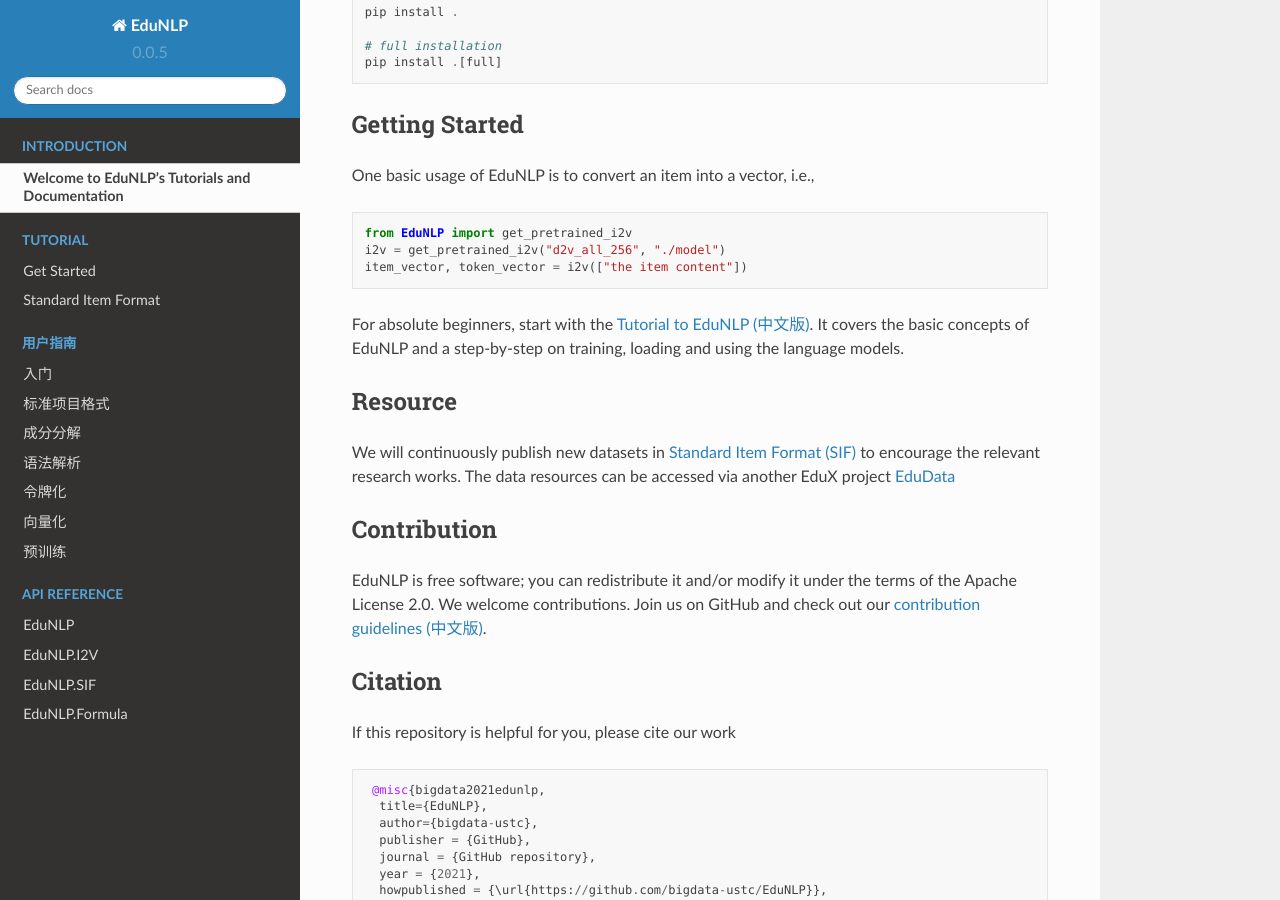
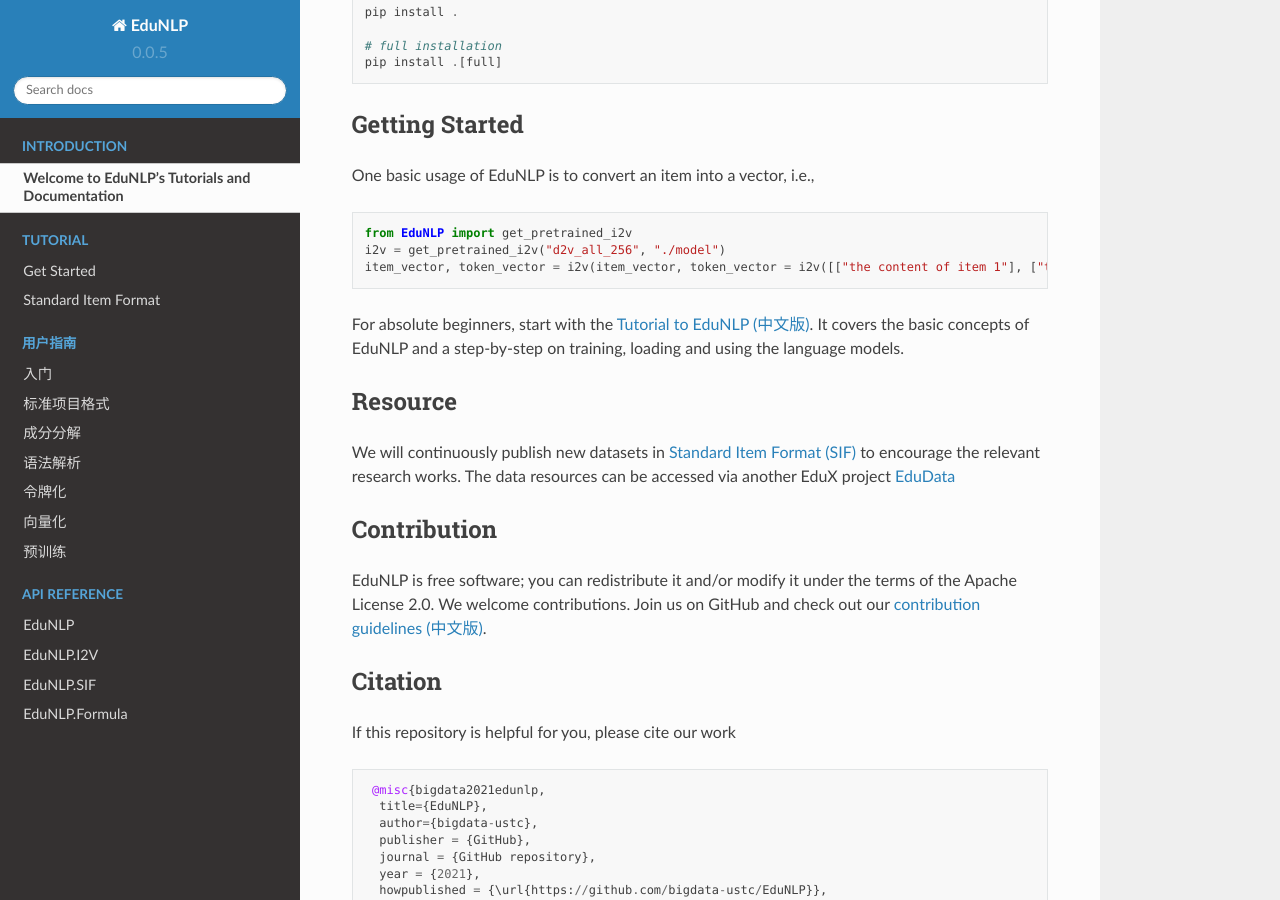
Before and after one commit to bigdata-ustc/EduNLP, a Sphinx documentation site: the page built from docs/source/index.rst, in a window 1280 px wide and 900 px high, scrolled down 1073 px. Built offline with Sphinx 7.4.7 and the Read the Docs theme 2.0.0, drawn with Linux system fonts in a browser that asks for light colours; pages that are not in the unit, such as notebooks, are missing from menus; the version number is read from the project's files by our own code.

Commit message:
[docs] update i2v example

```diff
--- a/docs/source/index.rst
+++ b/docs/source/index.rst
@@ -91,7 +91,7 @@ One basic usage of EduNLP is to convert an item into a vector, i.e.,
 
    from EduNLP import get_pretrained_i2v
    i2v = get_pretrained_i2v("d2v_all_256", "./model")
-   item_vector, token_vector = i2v(["the item content"])
+   item_vector, token_vector = i2v(item_vector, token_vector = i2v([["the content of item 1"], ["the content of item 2"]]))
 
 
 For absolute beginners, start with the :doc:`Tutorial to EduNLP <tutorial/en/index>` :doc:`(中文版) <tutorial/zh/index>`.
```
Also changed, not shown: README.md (+1 -1 lines).
